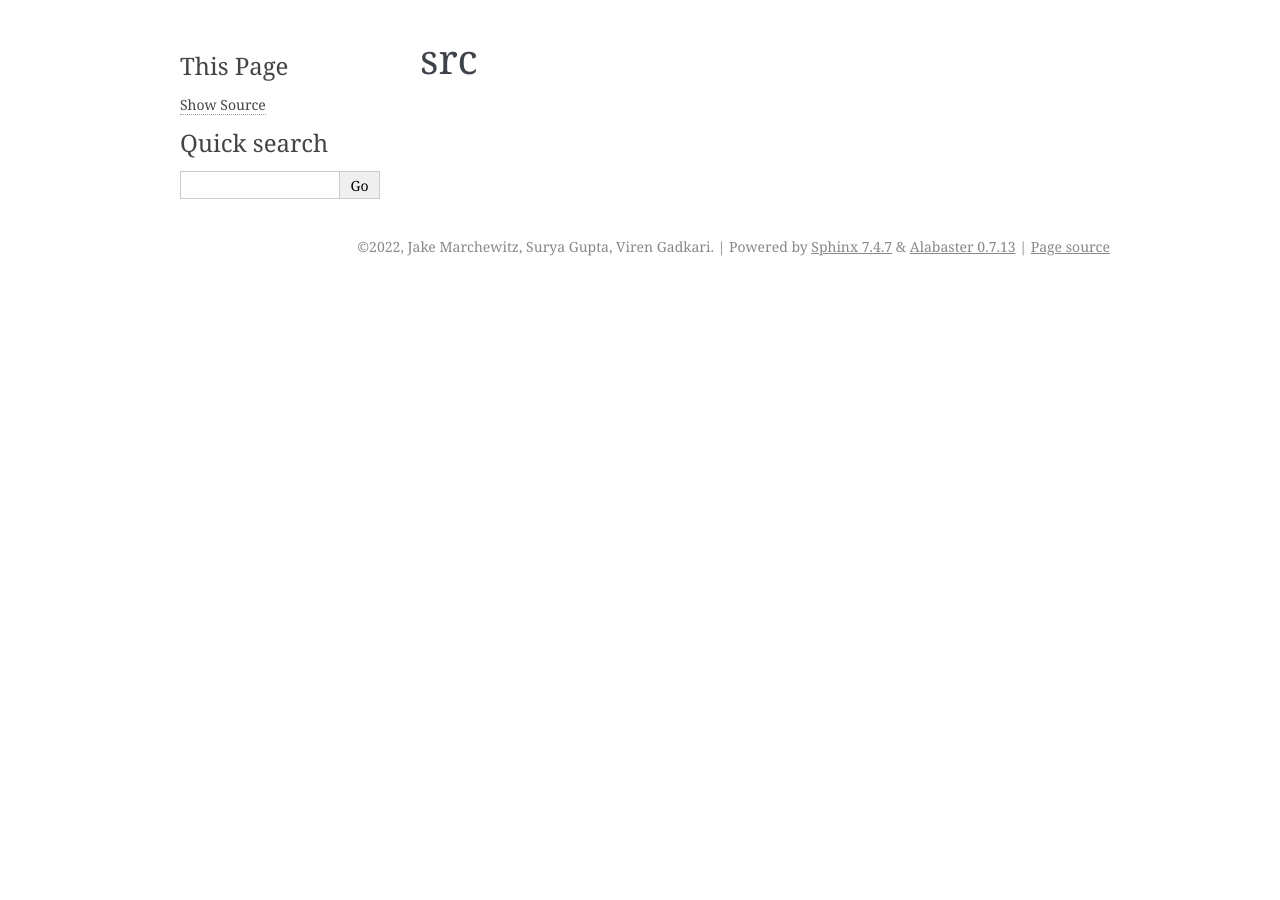
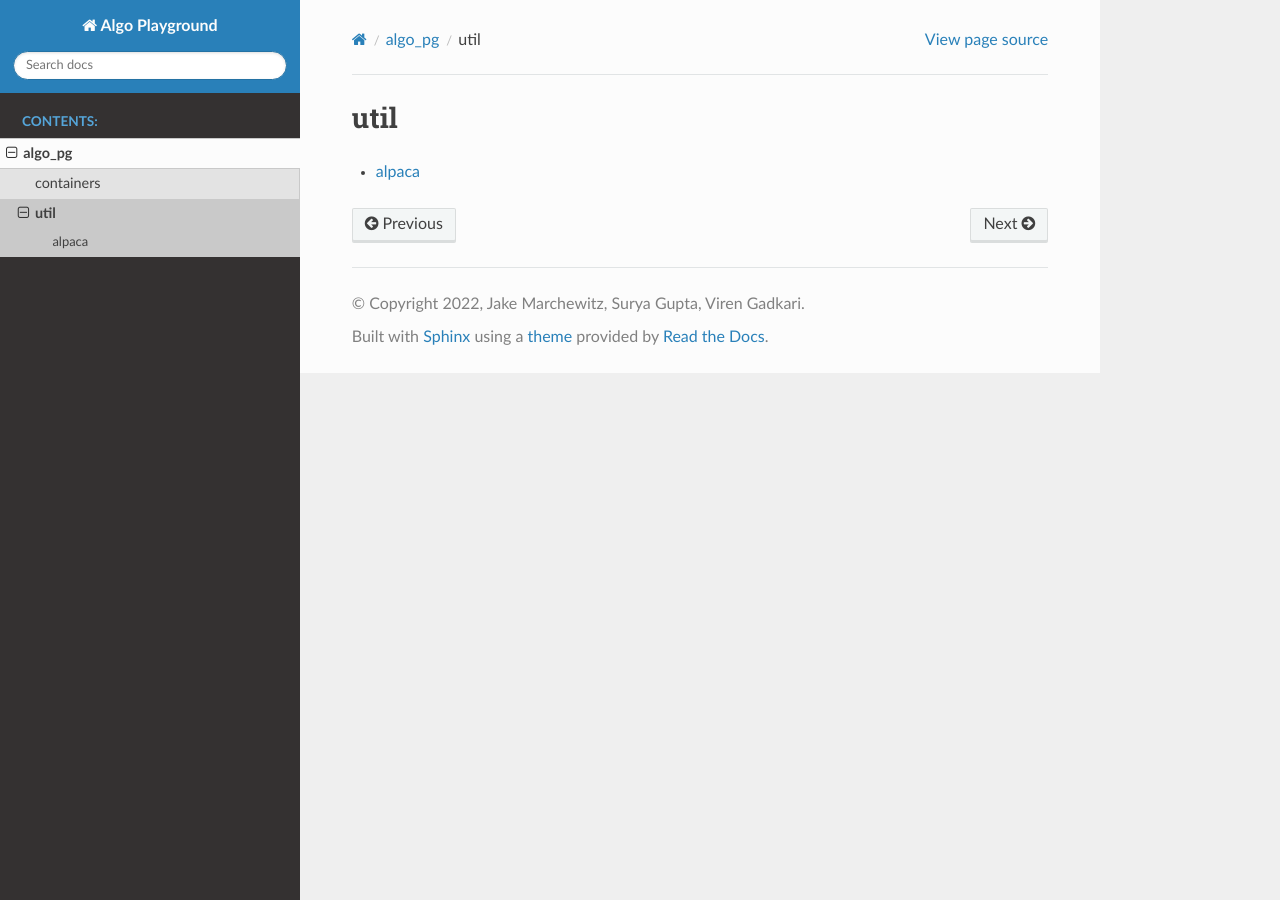
Before and after one commit to jjmarchewitz/monte, a Sphinx documentation site: the page built from docs/source/algo_pg/util.rst, in a window 1280 px wide. Built offline with Sphinx 7.4.7 and the Read the Docs theme 2.0.0, drawn with Linux system fonts in a browser that asks for light colours.

Commit message:
Working doc generation with manual RST files

```diff
--- a/docs/conf.py
+++ b/docs/conf.py
@@ -10,9 +10,9 @@
 # add these directories to sys.path here. If the directory is relative to the
 # documentation root, use os.path.abspath to make it absolute, like shown here.
 #
-# import os
-# import sys
-# sys.path.insert(0, os.path.abspath('.'))
+import os
+import sys
+sys.path.insert(0, os.path.abspath('../src/algo_pg'))
 
 
 # -- Project information -----------------------------------------------------
@@ -46,7 +46,7 @@ exclude_patterns = ['_build', 'Thumbs.db', '.DS_Store']
 # The theme to use for HTML and HTML Help pages.  See the documentation for
 # a list of builtin themes.
 #
-html_theme = 'alabaster'
+html_theme = 'sphinx_rtd_theme'  # 'alabaster'
 
 # Add any paths that contain custom static files (such as style sheets) here,
 # relative to this directory. They are copied after the builtin static files,
--- a/docs/index.rst
+++ b/docs/index.rst
@@ -6,14 +6,14 @@
 Welcome to Algo Playground's documentation!
 ===========================================
 
-.. automodule:: algo_pg.containers.portfolio
-   :members:
+.. .. automodule:: algo_pg.containers.portfolio
+..    :members:
 
 .. toctree::
    :maxdepth: 2
    :caption: Contents:
 
-   modules
+   source/algo_pg
 
 
 
--- /dev/null
+++ b/docs/source/algo_pg.rst
@@ -0,0 +1,8 @@
+algo_pg
+=======
+
+.. toctree::
+   :maxdepth: 4
+
+   algo_pg/containers
+   algo_pg/util
--- /dev/null
+++ b/docs/source/algo_pg/containers/portfolio.rst
@@ -0,0 +1,8 @@
+portfolio
+============================
+
+.. automodule:: containers.portfolio
+   :members:
+
+.. toctree::
+   :maxdepth: 4
--- /dev/null
+++ b/docs/source/algo_pg/containers/position.rst
@@ -0,0 +1,8 @@
+position
+===========================
+
+.. automodule:: containers.position
+   :members:
+
+.. toctree::
+   :maxdepth: 4
--- a/docs/modules.rst
+++ b/docs/source/algo_pg/util.rst
@@ -1,5 +1,7 @@
-src
-===
+util
+====
 
 .. toctree::
    :maxdepth: 4
+
+   util/alpaca
--- /dev/null
+++ b/docs/source/algo_pg/util/alpaca.rst
@@ -0,0 +1,8 @@
+alpaca
+===================
+
+.. automodule:: util.alpaca
+   :members:
+
+.. toctree::
+   :maxdepth: 4
--- a/requirements.txt
+++ b/requirements.txt
@@ -3,3 +3,4 @@ matplotlib==3.5.1
 pandas==1.3.5
 xlsxwriter==3.0.2
 Sphinx==4.5.0
+sphinx-rtd-theme==1.0.0
--- a/setup.cfg
+++ b/setup.cfg
@@ -21,6 +21,7 @@ install_requires =
     pandas==1.3.5
     xlsxwriter==3.0.2
     Sphinx==4.5.0
+    sphinx-rtd-theme==1.0.0
 python_requires = >=3.8
 package_dir =
     =src
```
Also changed, not shown: docs/source/algo_pg/containers.rst (added, +9 -0 lines), docs/source/algo_pg/containers/trading_machine.rst (added, +8 -0 lines), docs/generate_source_rst.py (added), 3 other files.
